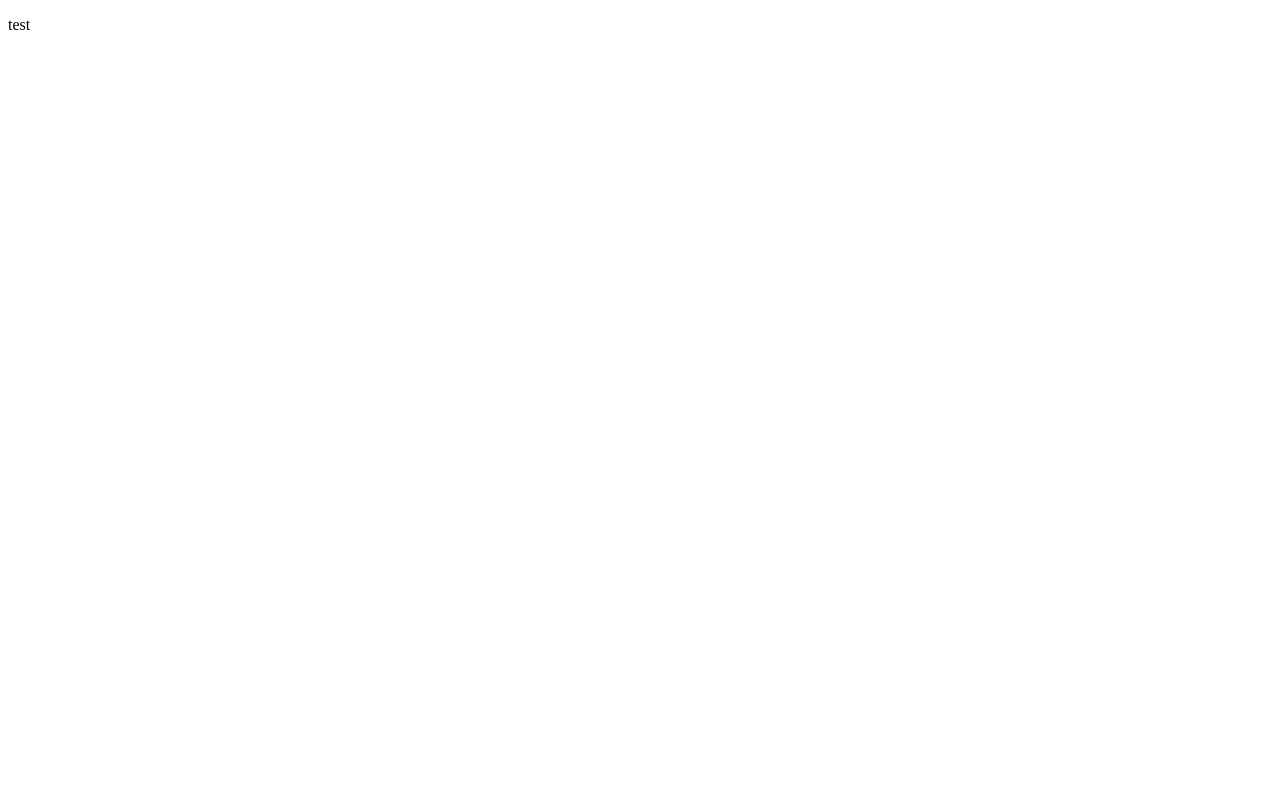
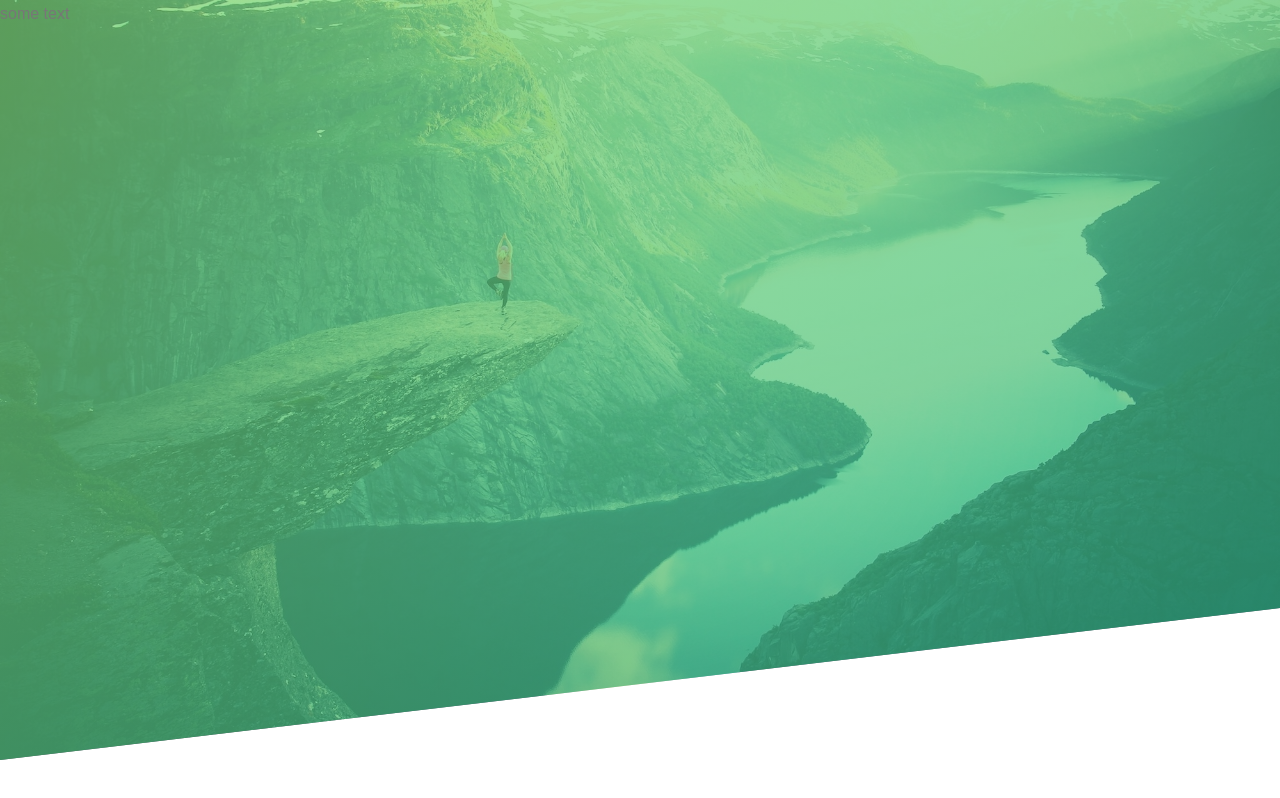
Before and after one commit to Pantelija96/css, a plain HTML site: page index.html in a window 1280 px wide. Drawn offline with Linux system fonts and the light colour scheme.

Commit message:
header start

```diff
--- a/index.html
+++ b/index.html
@@ -5,6 +5,8 @@
         <title>CSS learning</title>
     </head>
     <body>
-        <p>test</p>
+        <header class="header">
+            some text
+        </header>
     </body>
 </html>
--- a/style.css
+++ b/style.css
@@ -0,0 +1,21 @@
+*{
+    margin: 0;
+    padding: 0;
+    box-sizing: border-box;
+}
+
+body {
+    font-family: Arial, Helvetica, sans-serif;
+    font-weight: 400;
+    font-size: 16px;
+    line-height: 1.7;
+    color: #777;
+}
+
+.header{
+    height: 95vh;
+    background-image: linear-gradient(to right bottom, #7bd66bb2, #28b485af), url('img/hero.jpg');
+    background-size: cover;
+    background-position: top;
+    clip-path: polygon(0 0, 100% 0, 100% 80%, 0 100%);
+}
```
Also changed, not shown: img/hero.jpg (added).
